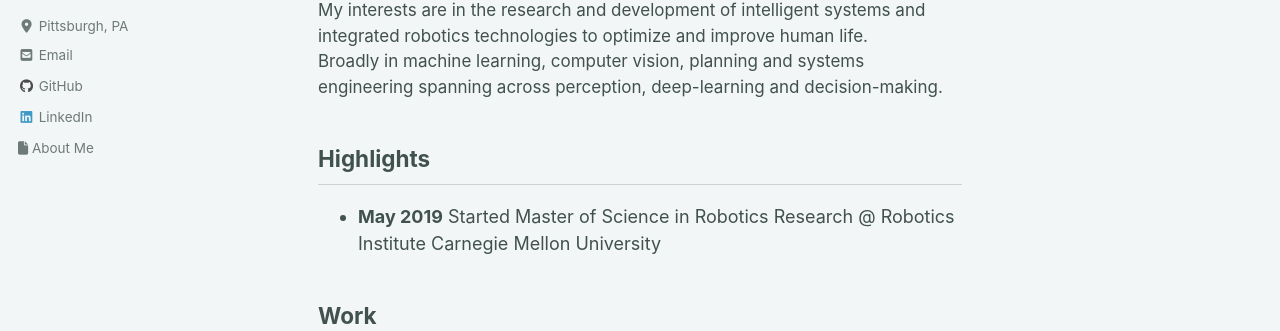
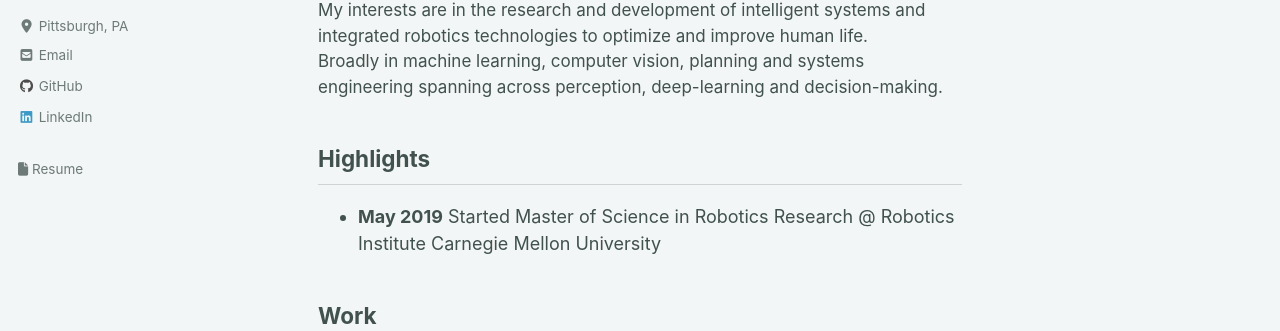
Before and after one commit to saram1sra/saram1sra.github.io, a Jekyll site: the page built from index.html, in a window 1280 px wide. Shown: the part 304-635 px from the top of the page. Built offline with Jekyll 4.4.1, drawn with Linux system fonts in a browser that asks for light colours; cached includes are drawn as plain includes; nearby versions of some CDN libraries; the list of posts is cut into pages by our own code.

Commit message:
experiments

```diff
--- a/_config.yml
+++ b/_config.yml
@@ -132,12 +132,12 @@ author:
       icon: "fab fa-fw fa-linkedin"
       url: "https://www.linkedin.com/in/saram1sra/"
     - label: " "
-      icon:
-      url:
+      icon: " "
+      url: " "
     - label: " "
-      icon:
-      url:
-    - label: "About Me"
+      icon: " "
+      url: " "
+    - label: "Resume"
       icon: "fas fa-file"
       url: /
 
```
